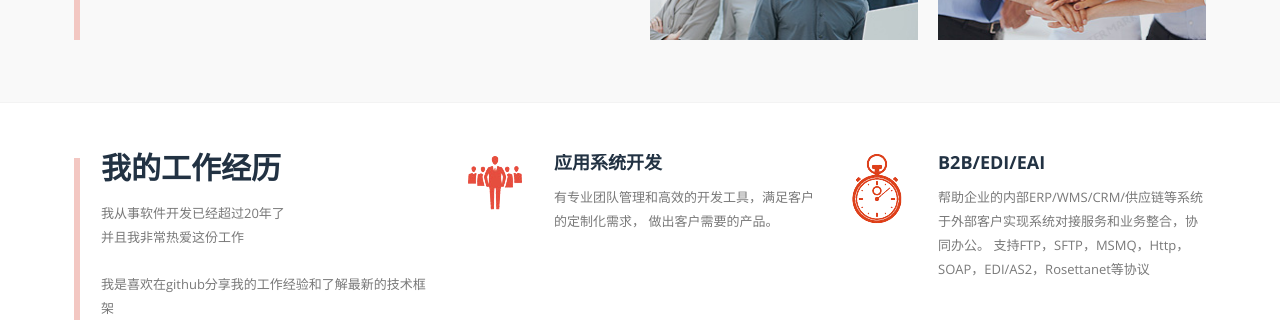
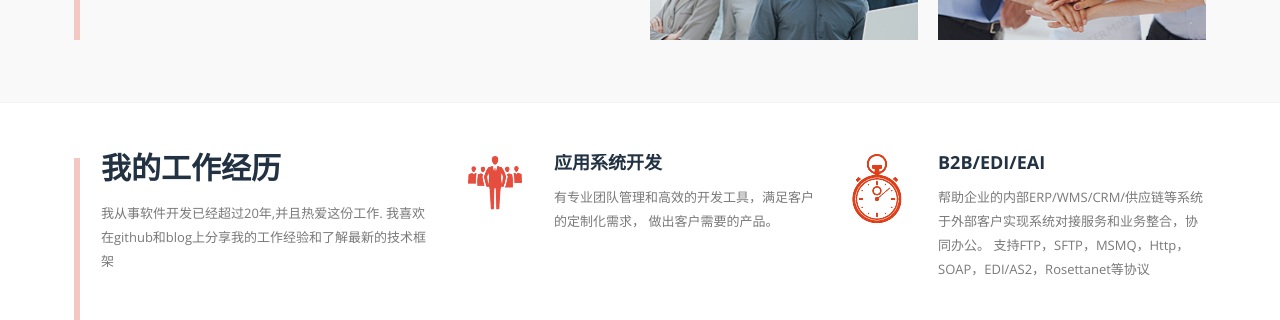
Before and after one commit to neozhu/WebSite, a website: page index.html in a window 1280 px wide. Shown: the part 632-952 px from the top of the page. Drawn offline with nearby package versions, Linux system fonts and the light colour scheme; files whose address does not match are found by name.

Commit message:
Update index.html

```diff
--- a/index.html
+++ b/index.html
@@ -118,9 +118,8 @@
                 <div class="grid_4">
                     <div class="left-block">
                         <h3>我的工作经历</h3>
-                        <p class="p__indent">我从事软件开发已经超过20年了<br>
-                            并且我非常热爱这份工作</p>
-                        <p>我是喜欢在github分享我的工作经验和了解最新的技术框架<br>
+                        <p class="p__indent">我从事软件开发已经超过20年,并且热爱这份工作.
+                        我喜欢在github和blog上分享我的工作经验和了解最新的技术框架<br>
                         </p>
                         <a href="#" class="btn">
                             <div class="btn_arrow">
```
